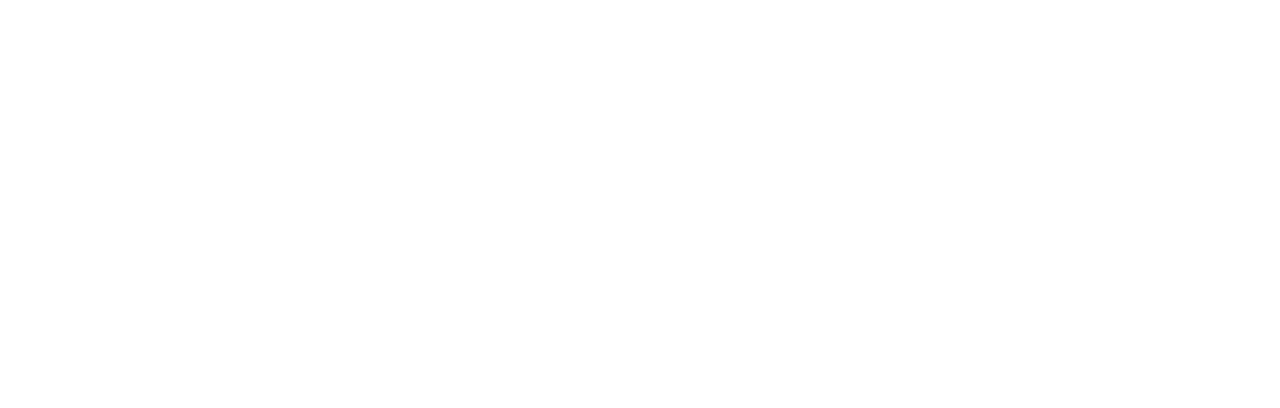
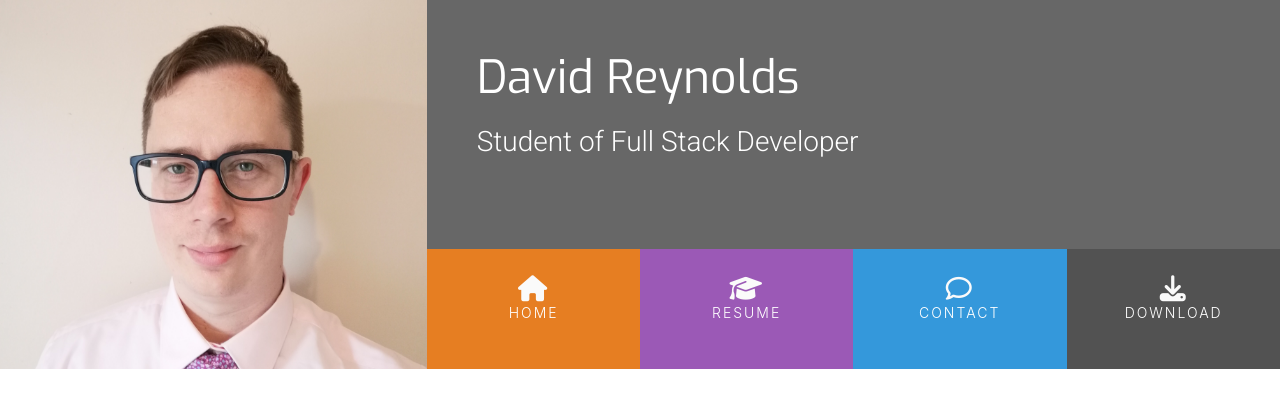
Before and after one commit to FluffyBullet/UCD-Resme, a plain HTML site: page index.html in a window 1280 px wide. Drawn offline with nearby package versions, Linux system fonts and the light colour scheme.

Commit message:
header adding links and image

```diff
--- /dev/null
+++ b/assets/css/style.css
@@ -0,0 +1,113 @@
+@import url('https://fonts.googleapis.com/css2?family=Exo&family=Roboto:wght@300;400;500;600;700&display=swap');
+
+/*----------------------------------Colors*/
+
+.bg-color-name-title{
+    background-color:#676767;
+}
+
+.ui-menu-color-home {
+    background-color:#e67e22;
+}
+
+.ui-menu-color-resume {
+    background-color:#9b59b6;
+}
+.ui-menu-color-contact {
+    background-color:#3498db;
+}
+.ui-menu-color-download {
+    background-color:#525252;
+}
+
+/*-----------------------------------Heading*/
+header {
+    margin:0;
+}
+
+.heading{
+    margin-left:50px;
+}
+
+.logo{
+    background: url("../images/Pink.jpg");
+    background-position:center;
+    background-repeat:no-repeat;
+    background-size:cover;
+    min-height:360px;
+    transition:all .5s ease-in-out;
+    -moz-transition:all .5s ease-in-out;
+    -webkit-transition:all .5s ease-in-out;
+}
+
+.name {
+    font-family:"Exo",sans-serif;
+    font-weight:100;
+    font-size:46px;
+    margin-top:50px;
+    color:#fff;
+}
+
+.title{
+    font-family:"Roboto",sans-serif;
+    font-weight:200;
+    font-size:28px;
+    margin-top:20px;
+    margin-bottom:90px;
+    color:#fff;
+}
+
+.list-inline-item:not(:last-child){
+    margin:0;
+}
+
+.menucontainer {
+    font-size: 0;
+}
+
+#nav {
+    margin:0;
+}
+
+#nav li {
+    font-size:14px;
+    padding:0;
+}
+
+.menuitem {
+    height:120px;
+    text-align:center;
+    padding:0;
+}
+
+.menuitem a {
+    width:100%;
+    text-decoration:none;
+    color:#fff;
+    height:120px;
+}
+
+.menuitem a i {
+    padding-top:22px;
+    display:block;
+    color:#fafafa;
+    font-size:26px;
+}
+
+.menuitem span {
+    display:block;
+    width:100%;
+    padding-top:5px;
+    text-align:center;
+    text-transform:uppercase;
+    font-size:14px;
+    font-weight:300;
+    letter-spacing:2px;
+}
+
+/*-----------------------------------Hover.css*/
+
+.hvr-sweep-to-bottom:before {
+    background-color:rgba(0,0,0,0.2);
+    height:120px;
+}
--- a/index.html
+++ b/index.html
@@ -6,11 +6,34 @@
         <meta http-equiv="X-UA-Comptabile" content="ie=edge">
         <link rel="stylesheet" href="https://cdn.jsdelivr.net/npm/bootstrap@4.6.2/dist/css/bootstrap.min.css" integrity="sha384-xOolHFLEh07PJGoPkLv1IbcEPTNtaed2xpHsD9ESMhqIYd0nLMwNLD69Npy4HI+N" crossorigin="anonymous">
         <script src="https://kit.fontawesome.com/1511a86868.js" crossorigin="anonymous"></script>
+        <link rel="stylesheet" href="https://cdnjs.cloudflare.com/ajax/libs/hover.css/2.3.1/css/hover-min.css" integrity="sha512-csw0Ma4oXCAgd/d4nTcpoEoz4nYvvnk21a8VA2h2dzhPAvjbUIK6V3si7/g/HehwdunqqW18RwCJKpD7rL67Xg==" crossorigin="anonymous" referrerpolicy="no-referrer" />
+        <link rel="stylesheet" href="/assets/css/style.css" type="text/css">
         <Title> David Reynolds</Title>
     </head>
     <body>
         <header>
-
+            <div class="row no-gutters">
+                <a href="index.html" class="col-md-4 logo">
+                </a>
+                <div class="col-md-8">
+                    <div class="row no-gutters bg-color-name-title">
+                        <div class="col heading">
+                            <h1 class="name">David Reynolds</h1>
+                            <h2 class="title">Student of Full Stack Developer</h2>
+                        </div>
+                    </div>
+                    <div class="row no-gutters">
+                        <div class="col">
+                            <ul id="nav" class="list-inline menucontainer">
+                                <li class="col-6 col-sm-3 ui-menu-color-home list-inline-item menuitem"><a href="#" class="hvr-sweep-to-bottom"><span><i class="fa fa-home" aria-hidden="true"></i>Home</span></a></li>
+                                <li class="col-6 col-sm-3 ui-menu-color-resume list-inline-item menuitem"><a href="#" class="hvr-sweep-to-bottom"><span><i class="fa fa-graduation-cap" aria-hidden="true"></i>Resume</span></a></li>
+                                <li class="col-6 col-sm-3 ui-menu-color-contact list-inline-item menuitem"><a href="#" class="hvr-sweep-to-bottom"><span><i class="fa fa-comment-o" aria-hidden="true"></i>Contact</span></a></li>
+                                <li class="col-6 col-sm-3 ui-menu-color-download list-inline-item menuitem"><a href="#" class="hvr-sweep-to-bottom"><span><i class="fa fa-download" aria-hidden="true"></i>Download</span></a></li>
+                            </ul>
+                        </div>
+                    </div>
+                </div>
+            </div>
         </header>
         <section>
 
```
Also changed, not shown: assets/images/Pink.jpg (added), 1 other file.
